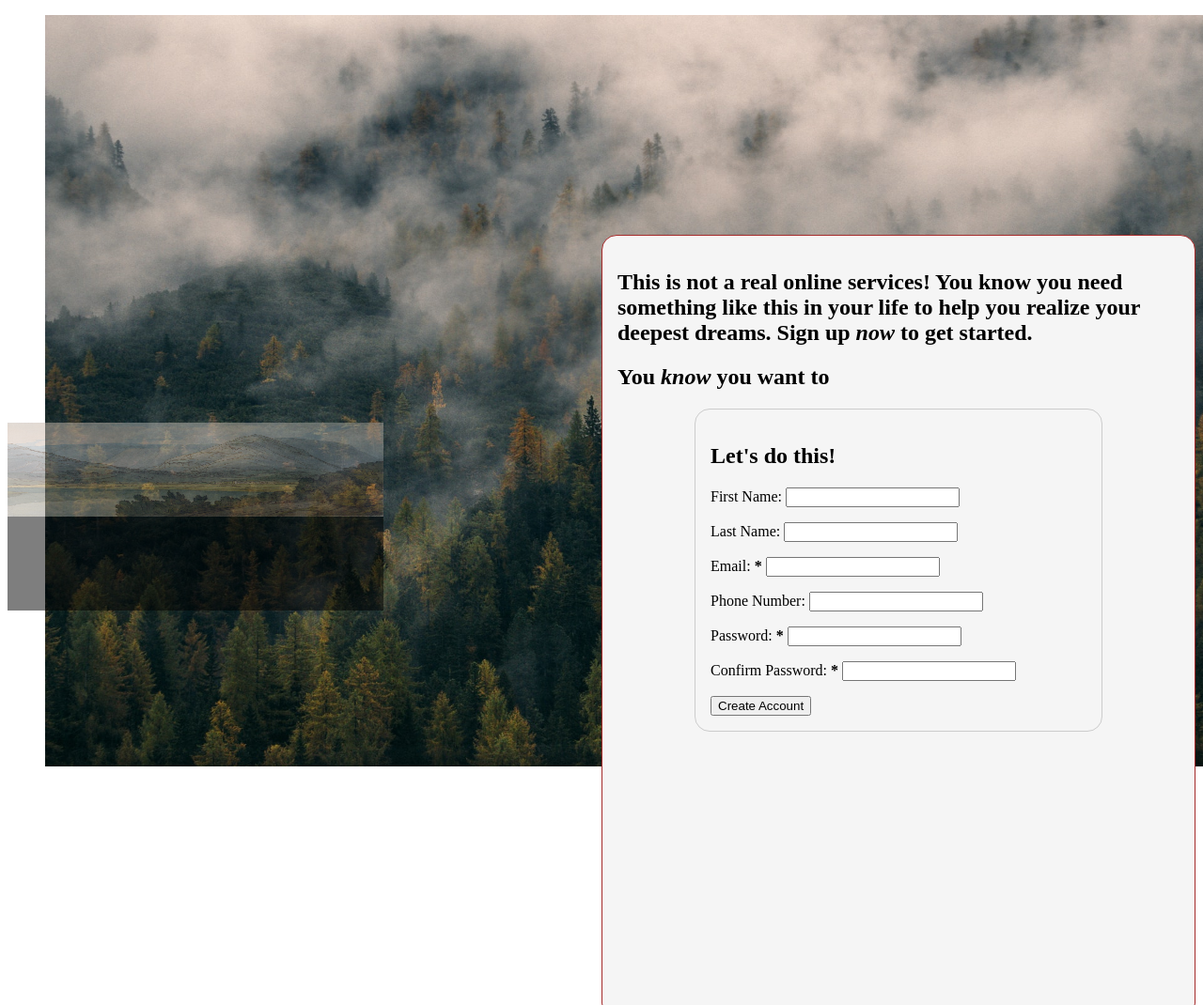
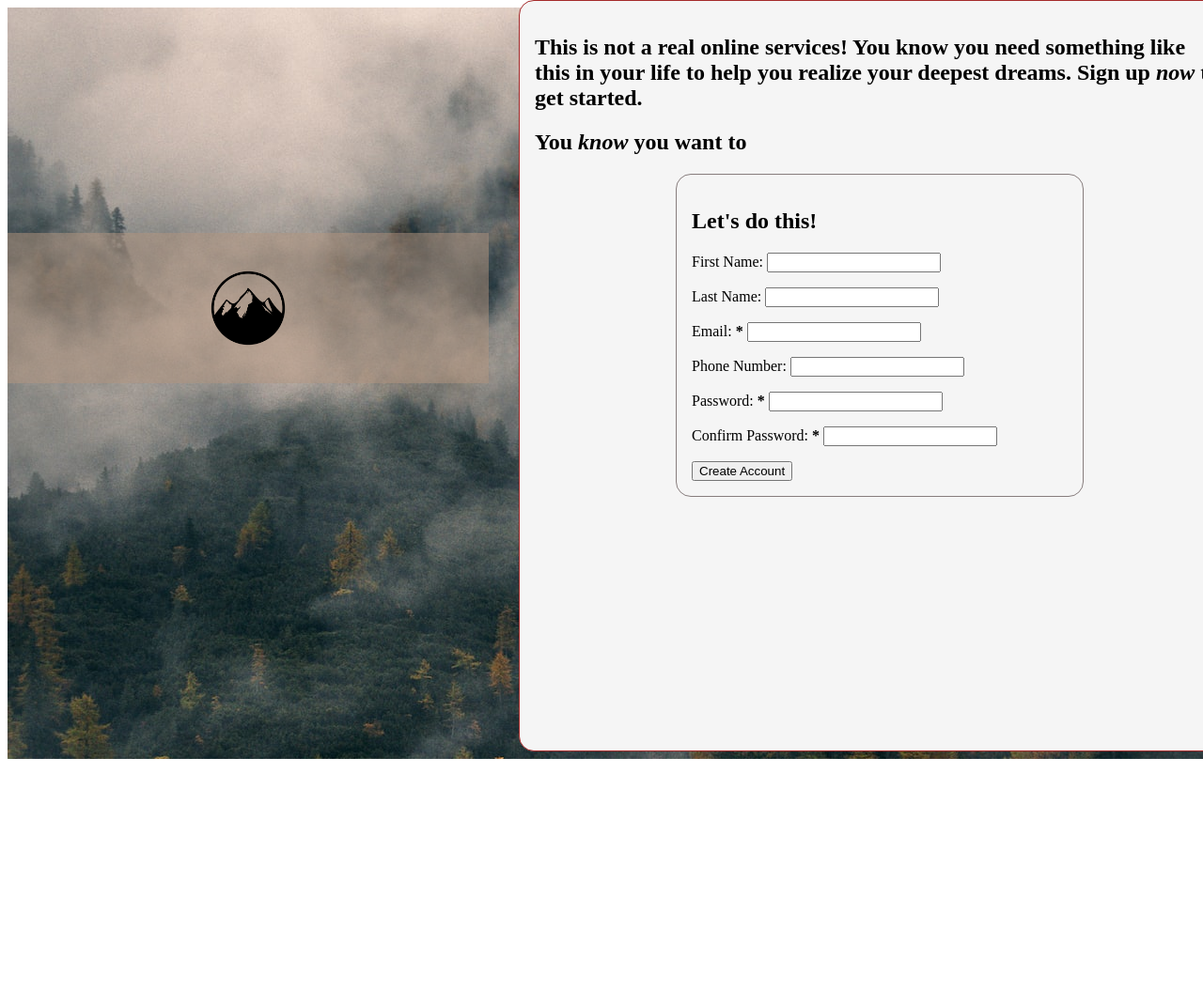
Before and after one commit to dudeImpossible42/SignupForm, a plain HTML site: page index.html in a window 1280 px wide. Shown: the top 1070 px of the page at 94% size. After the commit the page ends 816 px from the top, so only its background shows below. Drawn offline with Linux system fonts and the light colour scheme.

Commit message:
Getting closer

```diff
--- a/index.html
+++ b/index.html
@@ -7,71 +7,17 @@
     <meta name="viewport" content="width=device-width, initial-scale=1.0">
     <title>Sign-up Form</title>
 
-    <style>
-        img[alt="background"] {
-            /* width: clamp(320px,1920px,100vh);
-            height: clamp(180px,1080px,100vh); */
-            width: 100vw;
-            height: 100vh;
-            position: absolute;
-            float: left;
-        }
-
-        img[alt="sidebar"] {
-            width: 100%;
-            height: 100px;
-
-        }
-
-        section {
-            margin-left:50%;
-            height: 100vh;
-            position: relative;
-            padding: 1em;
-            border: 1px solid #ccc;
-            border-radius: 1em;
-            border-color: brown;
-            background-color: whitesmoke;
-            /* background-position: right; */
-        }
-
-        form{
-            /* Center the form on the page */
-            margin: 0 auto;
-            width: 400px;
-            /* Form outline */
-            padding: 1em;
-            border: 1px solid #ccc;
-            border-radius: 1em;
-        }
-
-        button {
-
-        }
-
-        div.sidebar{
-            width: 50vh;
-            height: 200px;
-            background-color: black;
-            opacity: 0.5;
-            position: relative;
-            top: 50vh;
-        }
-
-        :required {
-
-        }
-    </style>
+    <link rel="stylesheet" href="styling.css">
 </head>
 
 <body>
-    <figure>
+    <!-- <figure>
         <img src="vadim-sherbakov-NQSWvyVRIJk-unsplash.jpg" alt="background">
         <figcaption>Photo by Vadim Sherbakov on <a href="https://unsplash.com/photos/NQSWvyVRIJk">Unsplash</a></figcaption>
-    </figure>
-
+    </figure> -->
+    <div class="bg">
     <div class="sidebar">
-        <img src="photo-1577083862054-7324cd025fa6.webp" alt="sidebar">
+        <img src="mountain-icon.jpg" alt="sidebar">
     </div>
 
     <section>
@@ -125,6 +71,7 @@
             <button type="submit">Create Account</button>
 
         </form>
+    </div>
     </section>
 </body>
 
--- /dev/null
+++ b/styling.css
@@ -0,0 +1,72 @@
+        /* img[alt="background"] {
+            /* width: clamp(320px,1920px,100vh);
+            height: clamp(180px,1080px,100vh); */
+            /* width: 100vw;
+            height: 100vh;
+            position: absolute;
+            float: left; */
+        /* } */
+
+        /* figure {
+            width: 100vw;
+            height: 100vh;
+            position: absolute;
+            /* float: left; */
+        /* } */
+
+        img[alt="sidebar"] {
+            height: 50%;
+            position: absolute;
+            top: 50%;
+            left: 50%;
+            transform: translate(-50%,-50%);
+            background-position: center;
+        }
+
+        section {
+            margin-left: 50%;
+            height: 100vh;
+            width: 60vw;
+            bottom: 168px;
+            right: 96px;
+            position: relative;
+            padding: 1em;
+            border: 1px solid #ccc;
+            border-radius: 1em;
+            border-color: brown;
+            background-color: whitesmoke;
+            box-sizing: border-box;
+            /* background-position: right; */
+        }
+
+        form{
+            /* Center the form on the page */
+            margin: 0 auto;
+            width: 400px;
+            /* Form outline */
+            padding: 1em;
+            border: 1px solid #877d7d;
+            border-radius: 1em;
+        }
+
+        button {
+
+        }
+
+        .sidebar{
+            width: 40vw;
+            height: 20vh;
+            background-color: rgba(180,150,128,0.5);
+            position: relative;
+            top: 30vh;
+        }
+
+        .bg {
+            background-image: url("vadim-sherbakov-NQSWvyVRIJk-unsplash.jpg");
+            height: 100vh;
+            width: 100vw;
+        }
+
+        :required {
+
+        }
```
Also changed, not shown: mountain-icon.jpg (added), photo-1577083862054-7324cd025fa6.webp (deleted).
